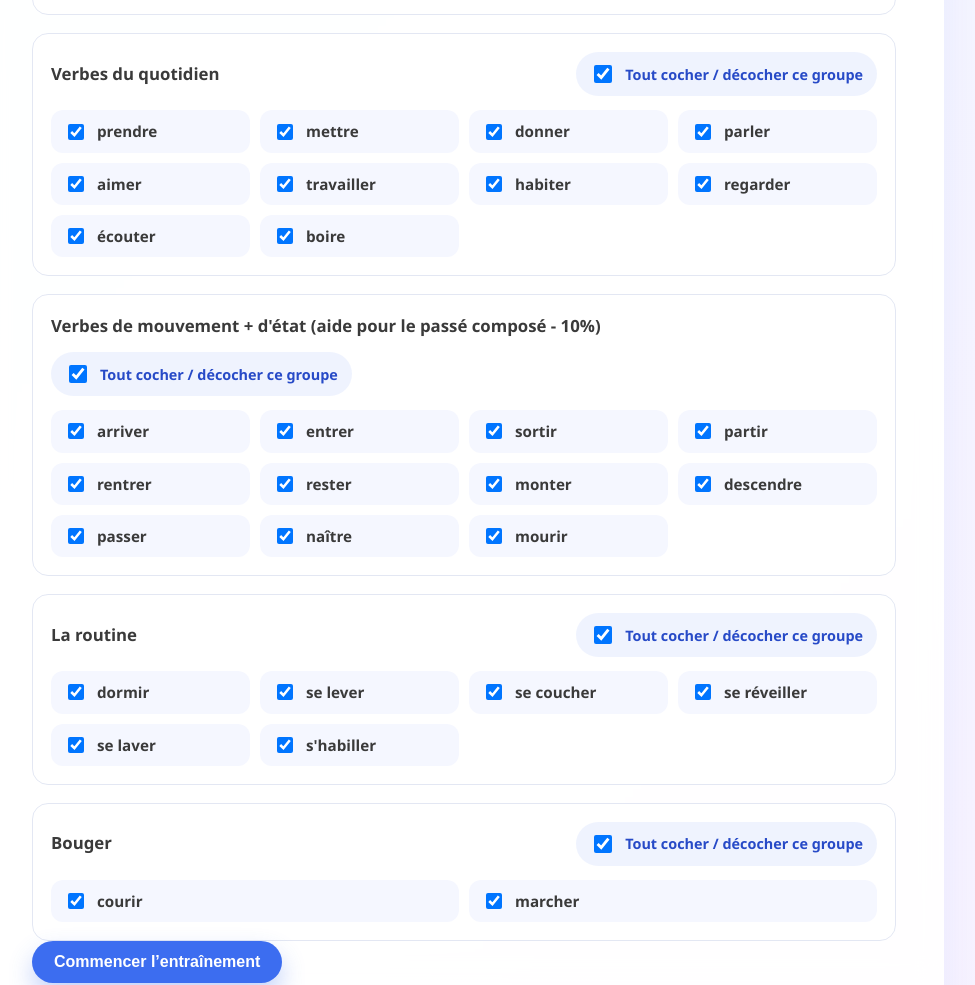
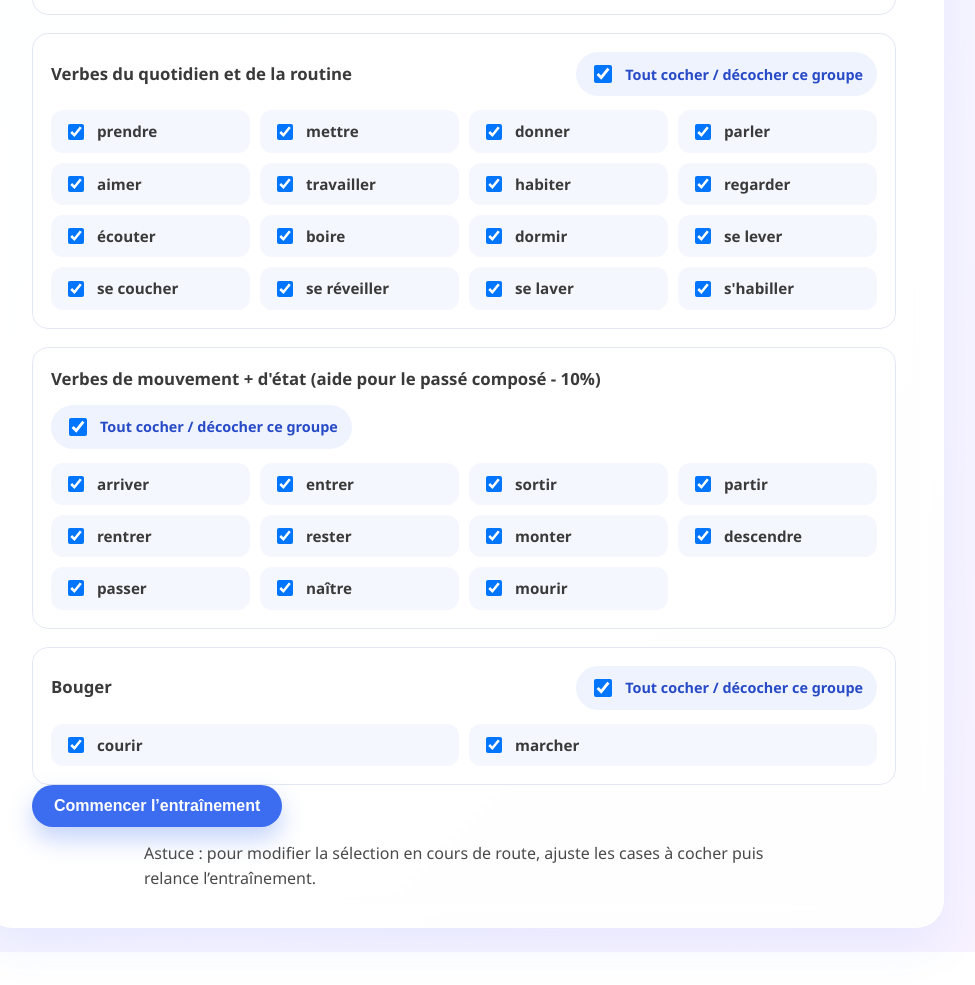
Before and after one commit to audiophrases/conjugaisons, a plain HTML site: page index.html in a window 1280 px wide. Shown: the part 2848-3833 px from the top of the page, without its empty margins (176-1151 px from the left). After the commit the page ends 3800 px from the top, so only its background shows below. Drawn offline with Linux system fonts and the light colour scheme.

Commit message:
Fusionner les verbes du quotidien et de la routine

```diff
--- a/index.html
+++ b/index.html
@@ -640,16 +640,12 @@
           verbs: ['lire', 'écrire', 'apprendre', 'comprendre', 'écouter', 'souligner', 'répéter', 'ouvrir', 'fermer', 'être', 'avoir', 'attendre', 'réussir', 'perdre', 'gagner'],
         },
         {
-          title: 'Verbes du quotidien',
-          verbs: ['prendre', 'mettre', 'donner', 'parler', 'aimer', 'travailler', 'habiter', 'regarder', 'écouter', 'boire'],
+          title: 'Verbes du quotidien et de la routine',
+          verbs: ['prendre', 'mettre', 'donner', 'parler', 'aimer', 'travailler', 'habiter', 'regarder', 'écouter', 'boire', 'dormir', 'se lever', 'se coucher', 'se réveiller', 'se laver', "s'habiller"],
         },
         {
           title: 'Verbes de mouvement + d\'état (aide pour le passé composé - 10%)',
           verbs: ['arriver', 'entrer', 'sortir', 'partir', 'rentrer', 'rester', 'monter', 'descendre', 'passer', 'naître', 'mourir'],
-        },
-        {
-          title: 'La routine',
-          verbs: ['dormir', 'se lever', 'se coucher', 'se réveiller', 'se laver', "s'habiller"],
         },
         {
           title: 'Bouger',
```
